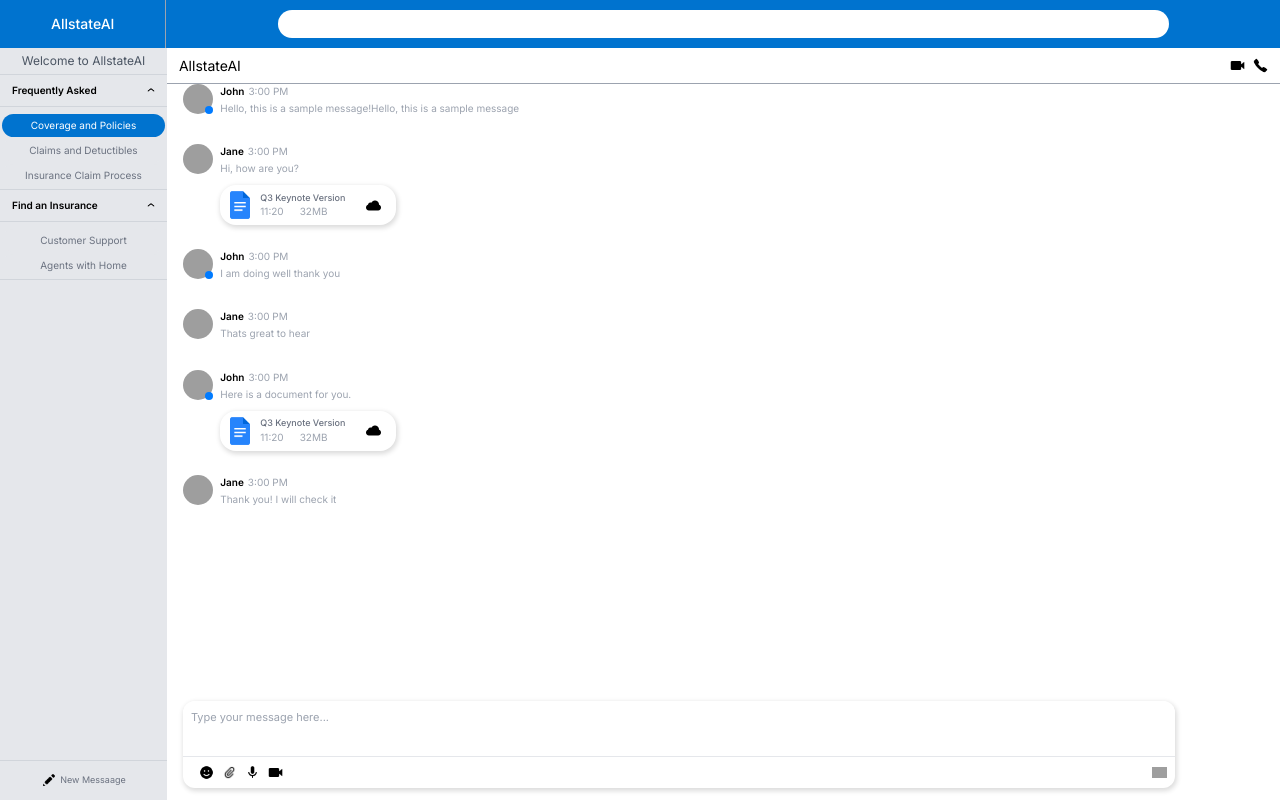
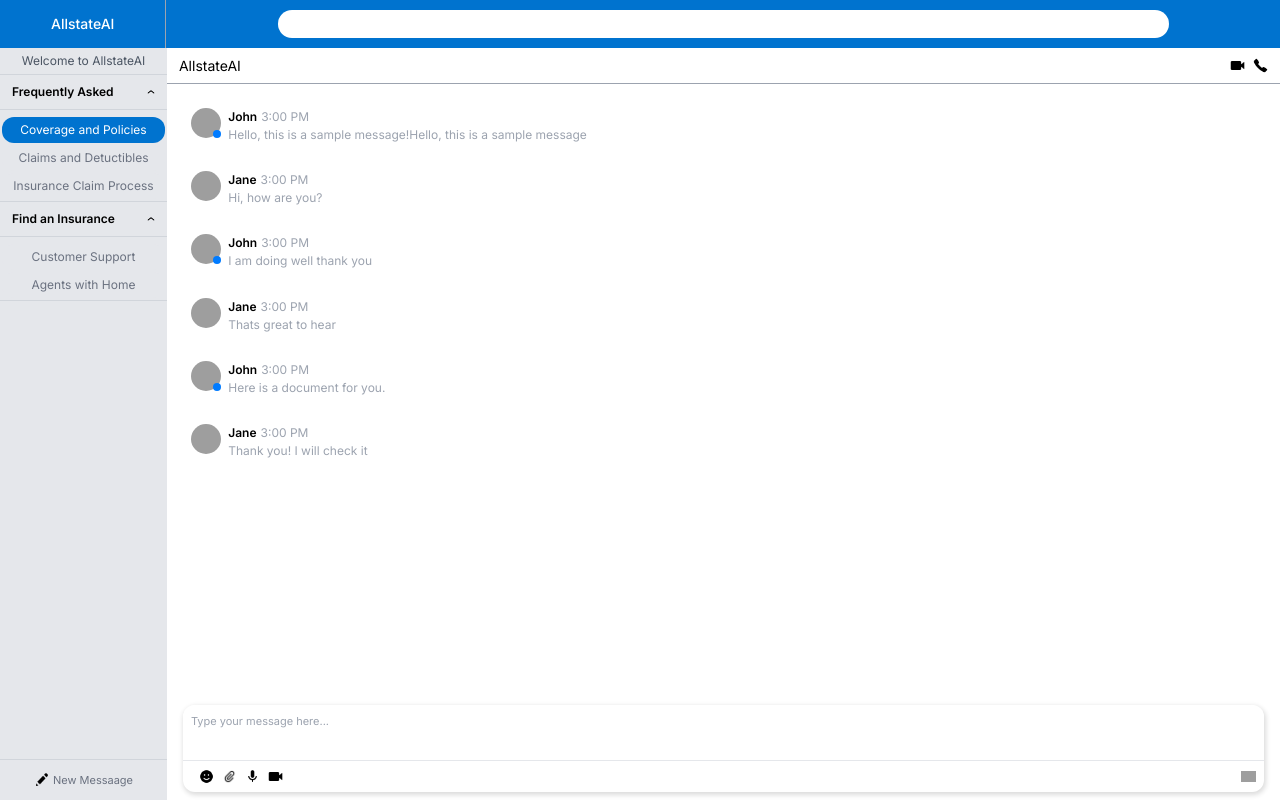
Before and after one commit to Stuka-Labs/SureguideFrontEnd, a Next.js app: page / in a window 1280 px wide. Built offline with nearby package versions, Linux system fonts and the light colour scheme; grey boxes are pictures that could not be loaded.

Commit message:
chat-box-ui-fix

```diff
--- a/src/app/globals.css
+++ b/src/app/globals.css
@@ -32,6 +32,7 @@
 /* width */
 ::-webkit-scrollbar {
   width: 5px;
+  display: none;
 }
 
 /* Track */
--- a/src/components/chatBox/Chatbox.js
+++ b/src/components/chatBox/Chatbox.js
@@ -20,7 +20,7 @@
             }
         },
         {
-            doc: true,
+            doc: false,
             staticData: {
                 owner: 'Jane',
                 sender: 'Jane',
@@ -50,7 +50,7 @@
             }
         },
         {
-            doc: true,
+            doc: false,
             staticData: {
                 owner: 'John',
                 sender: 'John',
@@ -145,9 +145,9 @@
                 </div>
             </div>
             {/* <div className='bg-gray-200 h-[1px] my-2'></div> */}
-            <div className='border-t border-gray-400 h-[calc(100vh-(35px+48px))] overflow-auto'>
+            <div className='border-t border-gray-400 h-[calc(100vh-(35px+48px))] overflow-auto flex flex-col justify-between'>
 
-                <div ref={messagesContainerRef} className='max-h-[70vh] overflow-y-scroll'>
+                <div ref={messagesContainerRef} className='2xl:max-h-[93%] xl:max-h-[85%] lg:max-h-[82%] max-h-[75%]  overflow-y-scroll'>
                     {messages.map((message, index) => (
                         <MessageItem key={index} doc={message.doc} staticData={message.staticData} />
                     ))}
@@ -155,10 +155,7 @@
 
 
 
-                <div
-                    className="px-4 pb-2 rounded-xl fixed bottom-1 w-4/5"
-
-                >
+                <div className="px-4 pb-2 rounded-xl">
                     <InputMessage onSubmit={handleMessageSubmit} />
                 </div>
             </div>
--- a/src/components/msgItem/Messageitem.css
+++ b/src/components/msgItem/Messageitem.css
@@ -4,14 +4,20 @@
 
 .chatApp__convMessageItem {
     display:flex;
-    gap: 0.4rem;
+    /* gap: 0.4rem;
     padding: 0 0 0 1rem;
-    margin: 0 0 1.5rem 0;
+    margin: 1.5rem 0 0 0; */
+    gap:0.4rem;
+    margin: 1.5rem;
 
     opacity: 1;
     transition: all 0.15s ease-in-out;
     animation: fadeNewMessage 0.5s;
     animation-fill-mode: forwards;
+
+  }
+  .chatApp__convMessageItem:last-child {
+    margin-bottom: 0;
   }
   .chatApp__convMessageAvatar {
     width: 30px;
@@ -31,7 +37,7 @@
     /* min-height: 40px; */
     margin: 0 0 .2rem 0;
     border-radius: 4px;
-    font-size: 10px;
+
     line-height: 18px;
     /* background-color: ghostwhite; */
     font-weight:400;
--- a/src/components/msgItem/Messageitem.js
+++ b/src/components/msgItem/Messageitem.js
@@ -17,10 +17,10 @@
       </div>
       <div className='w-full'>
         <div className='flex gap-1'>
-          <p className='text-black font-semibold text-[10px]'>{staticData.sender}</p>
-          <p className='text-gray-400 font-normal text-[10px]'>3:00 PM</p>
+          <p className='text-black font-semibold text-[10px] lg:text-[12px]'>{staticData.sender}</p>
+          <p className='text-gray-400 font-normal text-[10px] lg:text-[12px]'>3:00 PM</p>
         </div>
-        <div className="chatApp__convMessageValue text-gray-400" style={{ whiteSpace: 'pre-wrap' }}>
+        <div className="chatApp__convMessageValue text-gray-400 text-[10px] lg:text-[12px]" style={{ whiteSpace: 'pre-wrap' }}>
           {staticData.message}
         </div>
         {doc && (
@@ -28,8 +28,8 @@
             <div className='flex items-center '>
               <Image height={40} width={40} src={docImage} />
               <div>
-                <p className='text-gray-500 w-[90px] font-medium text-[9px]'>Q3 Keynote Version </p>
-                <div className='text-gray-400 font-normal text-[10px] flex gap-4 '><span>11:20</span> <span>32MB</span></div>
+                <p className='text-gray-500 w-[90px] font-medium text-[9px] '>Q3 Keynote Version </p>
+                <div className='text-gray-400 font-normal text-[10px] lg:text-[12px] flex gap-4 '><span>11:20</span> <span>32MB</span></div>
               </div>
               <Image className='ml-4' height={15} width={15} src={cloudImage} />
             </div>
--- a/src/components/sideNavbar/Sidenav.js
+++ b/src/components/sideNavbar/Sidenav.js
@@ -38,7 +38,7 @@
                 className="cursor-pointer mb-2 flex items-center justify-between px-3"
                 onClick={() => handleToggleCollapse(navIndex)}
               >
-                <p className="font-semibold  text-[10px]">
+                <p className="font-semibold  text-[10px] lg:text-[12px]  ">
                   {nav.heading}
                 </p>
                 <Image
@@ -57,7 +57,7 @@
                   {nav.components.map((Component, tabIndex) => (
                     <div
                       key={tabIndex}
-                      className={`px-[2px] my-[2px] font-normal text-[10px] cursor-pointer `}
+                      className={`px-[2px] my-[2px] font-normal text-[10px] lg:text-[12px] cursor-pointer `}
                       onClick={() => handleTabClick(navIndex, tabIndex)}
                     >
                       <p
@@ -83,7 +83,7 @@
           <div className='bg-gray-300 h-[1px] my-2'></div>
           <div className='flex justify-center gap-1 my-3 '>
             <Image height={15} width={15} src={pencil}/>
-            <p className='text-[9px] text-gray-500'>New Messaage</p>
+            <p className='text-[9px] lg:text-[11px] text-gray-500'>New Messaage</p>
           </div>
 
         </div>
```
